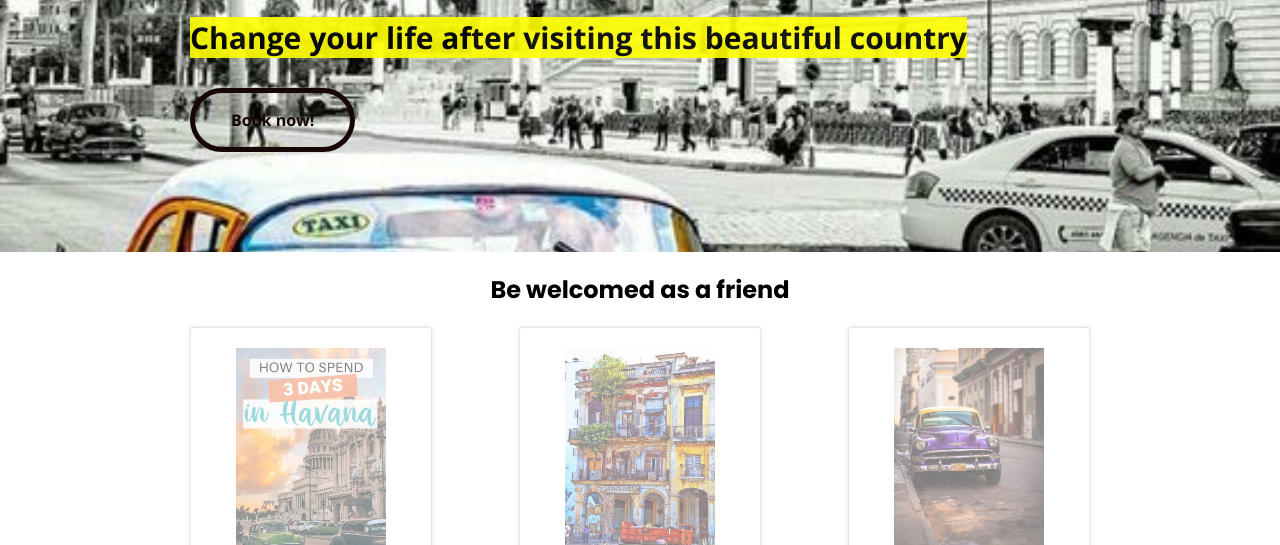
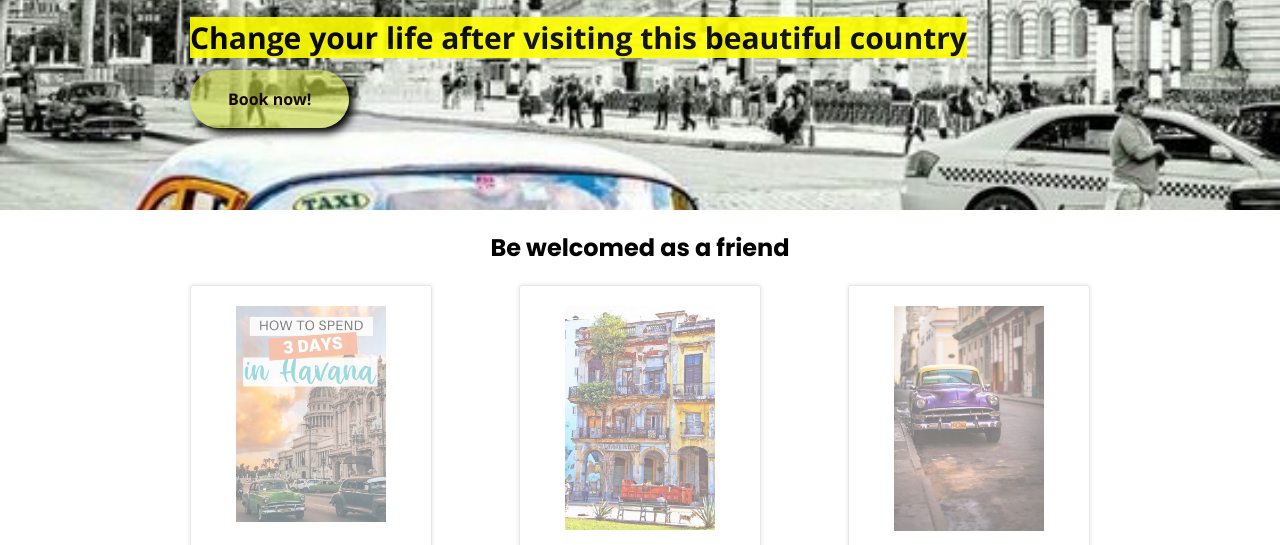
Before and after one commit to markyuna/landing, a plain HTML site: page index.html in a window 1280 px wide. In both pictures the pointer is over the link "Book now!". Shown: the part 225-770 px from the top of the page. Drawn offline with nearby package versions, Linux system fonts and the light colour scheme.

Commit message:
button good

```diff
--- a/css/components/buttons.css
+++ b/css/components/buttons.css
@@ -1,5 +1,4 @@
 .btn-primary {
-  display: inline-block;
   background-color: #d8e734;
   padding: 16px 36px;
   border-radius: 50px;
@@ -7,9 +6,9 @@
   font-weight: bold;
 }
 .btn-primary:hover {
-  display: inline-block;
-  background-color: transparent;
-  border: 5px solid;
-  color: rgb(22, 6, 6);
+  background-color: #d7e74490;
+  border: 2px solid transparent;
   transition: 800ms;
+  transition-duration: 1.2s;
+  box-shadow: 5px 5px 8px black;
 }
```
